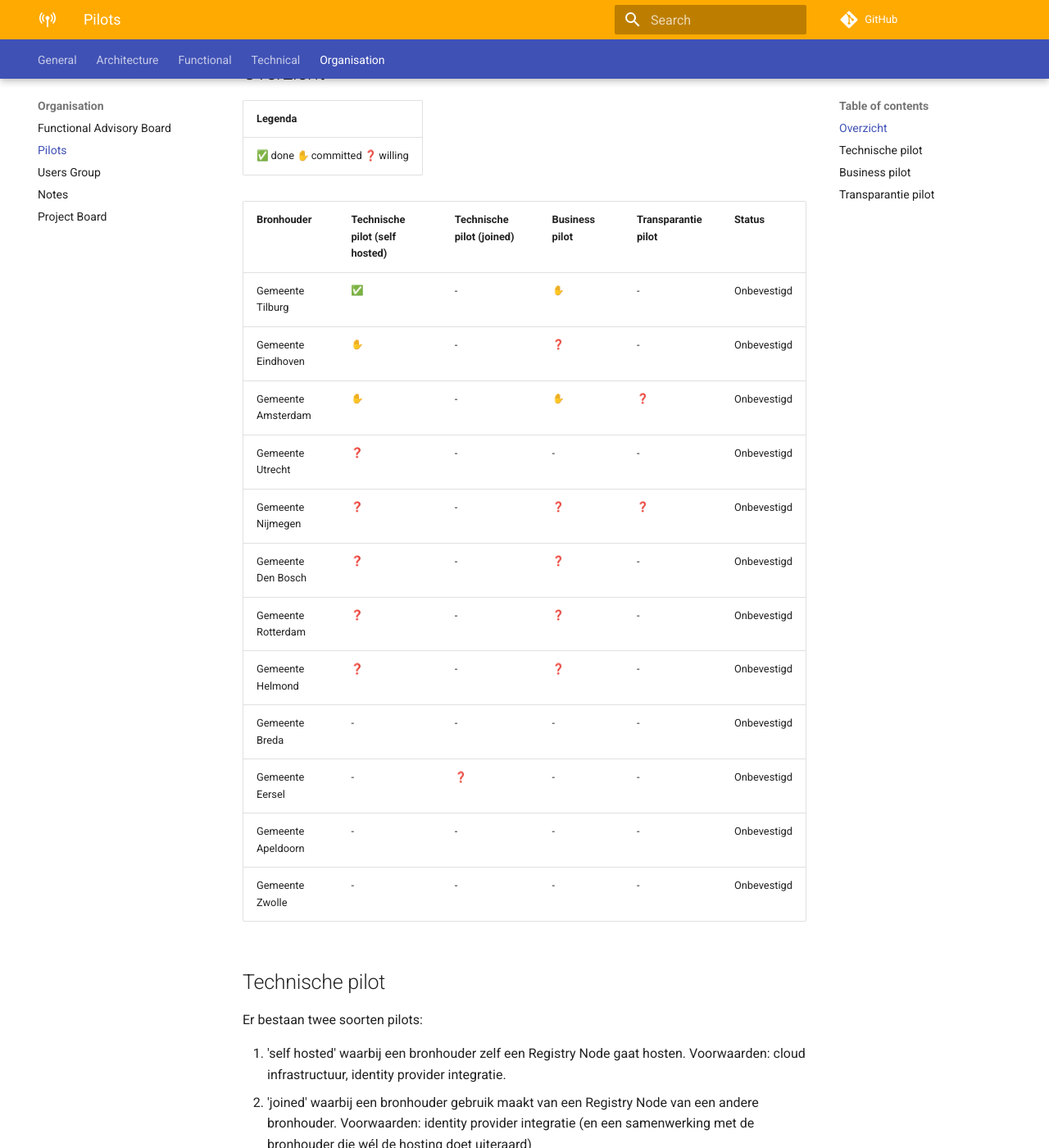
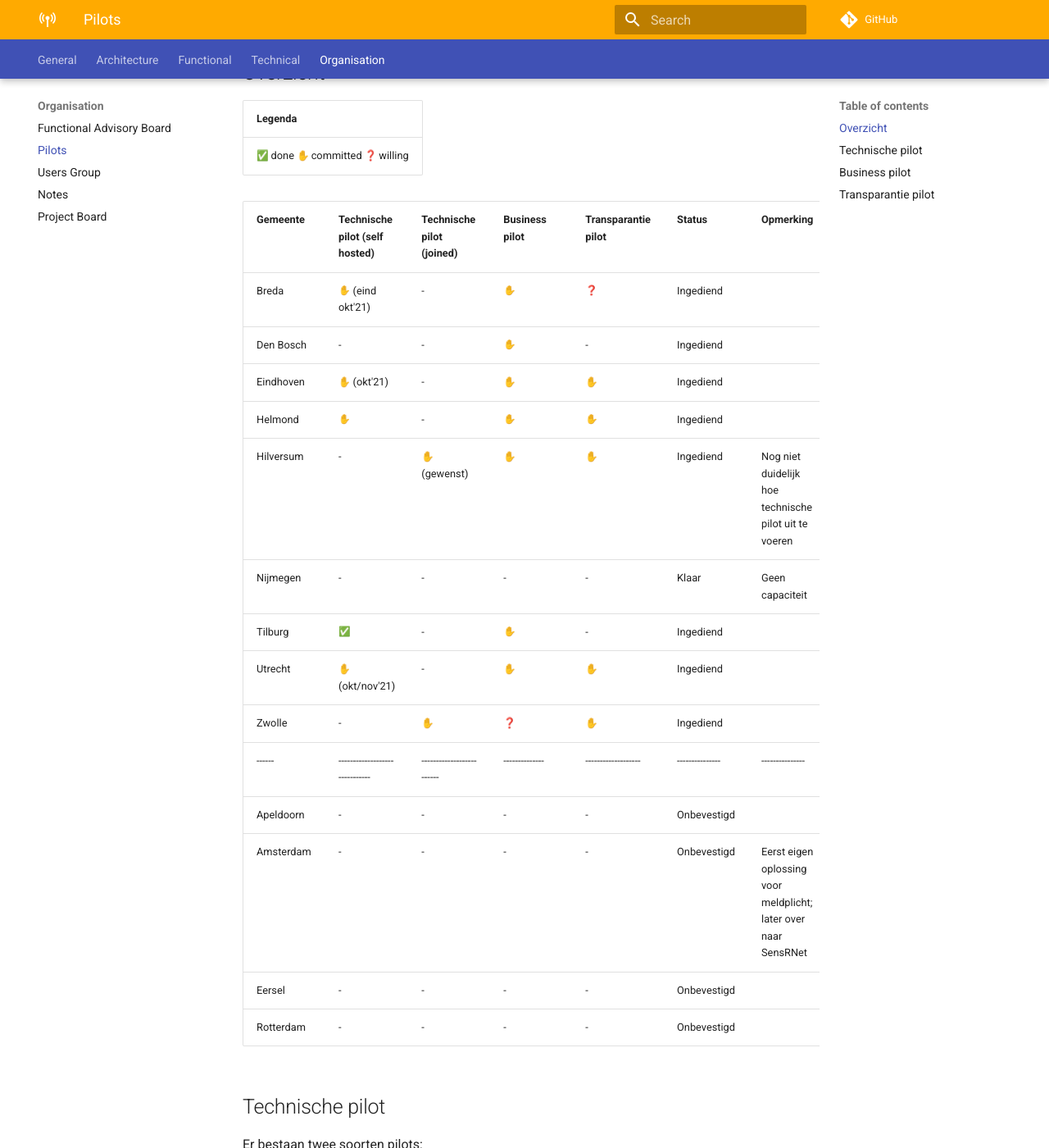
Before and after one commit to kadaster-labs/sensrnet-home, an MkDocs documentation site: the page built from docs/Pilots.md, in a window 1280 px wide and 1400 px high, scrolled down 459 px. Shown: the whole window at 82% size. Built offline with MkDocs 1.6.1 and Material for MkDocs 9.7.7, drawn with Linux system fonts in a browser that asks for light colours; emoji names are drawn with the system emoji font; comment, search, counter and statistics services are not loaded.

Commit message:
updated table to intake forms

```diff
--- a/docs/Pilots.md
+++ b/docs/Pilots.md
@@ -3,31 +3,31 @@
 In de tweede helft van 2021 worden er een aantal pilots gestart. Pilots kunnen verschillende focus hebben:
 
 1. **Technische pilot**: de installatie van een registry node op de eigen [Haven-compliant cloud platform](https://haven.commonground.nl/) (of nader te bepalen omgeving naar _best effort_) en het verzamelen van feedback hierover.
-2. **Business pilot**:  Het gebruiken van het sensorenregister in de gemeentelijke organisatie en het verzamelen van feedback hierover, tbv van de business case.
+2. **Business pilot**: Het gebruiken van het sensorenregister in de gemeentelijke organisatie en het verzamelen van feedback hierover, tbv van de business case.
 3. **Transparantie pilot**: Het verstrekken van informatie over sensoren in de directe omgeving van een geselecteerde groep burgers en het verzamelen van feedback hierover.
 
 ## Overzicht
 
-| Legenda                                                              |
-| -------------------------------------------------------------------- |
-| :white_check_mark: done  :raised_hand: committed  :question: willing |
+| Legenda                                                            |
+| ------------------------------------------------------------------ |
+| :white_check_mark: done :raised_hand: committed :question: willing |
 
-
-| Bronhouder         | Technische pilot (self hosted) | Technische pilot (joined) | Business pilot | Transparantie pilot | Status      |
-| ------------------ | ------------------------------ | ------------------------- | -------------- | ------------------- | ----------- |
-| Gemeente Tilburg   | :white_check_mark:             | -                         | :raised_hand:  | -                   | Onbevestigd |
-| Gemeente Eindhoven | :raised_hand:                  | -                         | :question:     | -                   | Onbevestigd |
-| Gemeente Amsterdam | :raised_hand:                  | -                         | :raised_hand:  | :question:          | Onbevestigd |
-| Gemeente Utrecht   | :question:                     | -                         | -              | -                   | Onbevestigd |
-| Gemeente Nijmegen  | :question:                     | -                         | :question:     | :question:          | Onbevestigd |
-| Gemeente Den Bosch | :question:                     | -                         | :question:     | -                   | Onbevestigd |
-| Gemeente Rotterdam | :question:                     | -                         | :question:     | -                   | Onbevestigd |
-| Gemeente Helmond   | :question:                     | -                         | :question:     | -                   | Onbevestigd |
-| Gemeente Breda     | -                              | -                         | -              | -                   | Onbevestigd |
-| Gemeente Eersel    | -                              | :question:                | -              | -                   | Onbevestigd |
-| Gemeente Apeldoorn | -                              | -                         | -              | -                   | Onbevestigd |
-| Gemeente Zwolle    | -                              | -                         | -              | -                   | Onbevestigd |
-
+| Gemeente  | Technische pilot (self hosted) | Technische pilot (joined) | Business pilot | Transparantie pilot | Status          | Opmerking                                                       |
+| --------- | ------------------------------ | ------------------------- | -------------- | ------------------- | --------------- | --------------------------------------------------------------- |
+| Breda     | :raised_hand: (eind okt'21)    | -                         | :raised_hand:  | :question:          | Ingediend       |                                                                 |
+| Den Bosch | -                              | -                         | :raised_hand:  | -                   | Ingediend       |                                                                 |
+| Eindhoven | :raised_hand: (okt'21)         | -                         | :raised_hand:  | :raised_hand:       | Ingediend       |                                                                 |
+| Helmond   | :raised_hand:                  | -                         | :raised_hand:  | :raised_hand:       | Ingediend       |                                                                 |
+| Hilversum | -                              | :raised_hand: (gewenst)   | :raised_hand:  | :raised_hand:       | Ingediend       | Nog niet duidelijk hoe technische pilot uit te voeren           |
+| Nijmegen  | -                              | -                         | -              | -                   | Klaar           | Geen capaciteit                                                 |
+| Tilburg   | :white_check_mark:             | -                         | :raised_hand:  | -                   | Ingediend       |                                                                 |
+| Utrecht   | :raised_hand: (okt/nov'21)     | -                         | :raised_hand:  | :raised_hand:       | Ingediend       |                                                                 |
+| Zwolle    | -                              | :raised_hand:             | :question:     | :raised_hand:       | Ingediend       |                                                                 |
+| ------    | ------------------------------ | ------------------------- | -------------- | ------------------- | --------------- | ---------------                                                 |
+| Apeldoorn | -                              | -                         | -              | -                   | Onbevestigd     |                                                                 |
+| Amsterdam | -                              | -                         | -              | -                   | Onbevestigd     | Eerst eigen oplossing voor meldplicht; later over naar SensRNet |
+| Eersel    | -                              | -                         | -              | -                   | Onbevestigd     |                                                                 |
+| Rotterdam | -                              | -                         | -              | -                   | Onbevestigd     |                                                                 |
 
 ## Technische pilot
 
```
